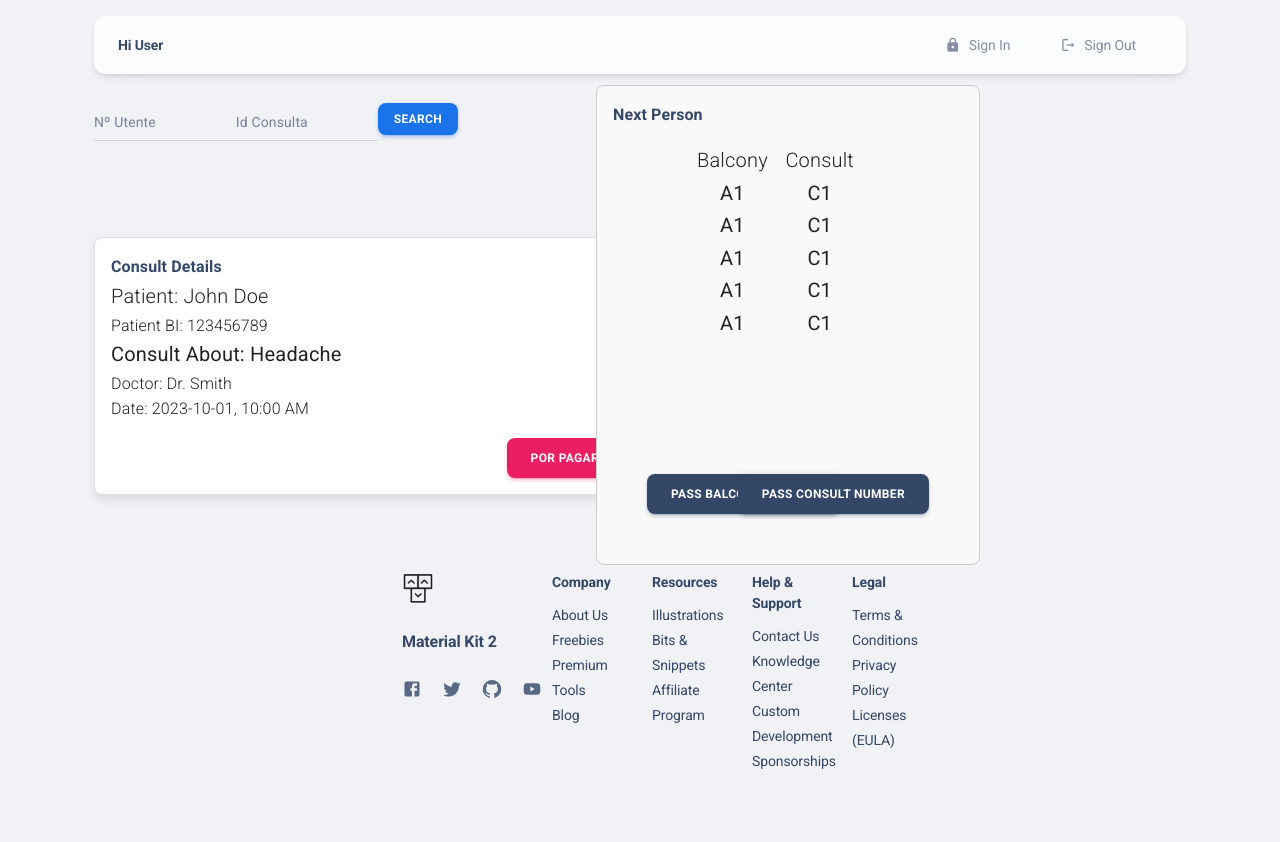
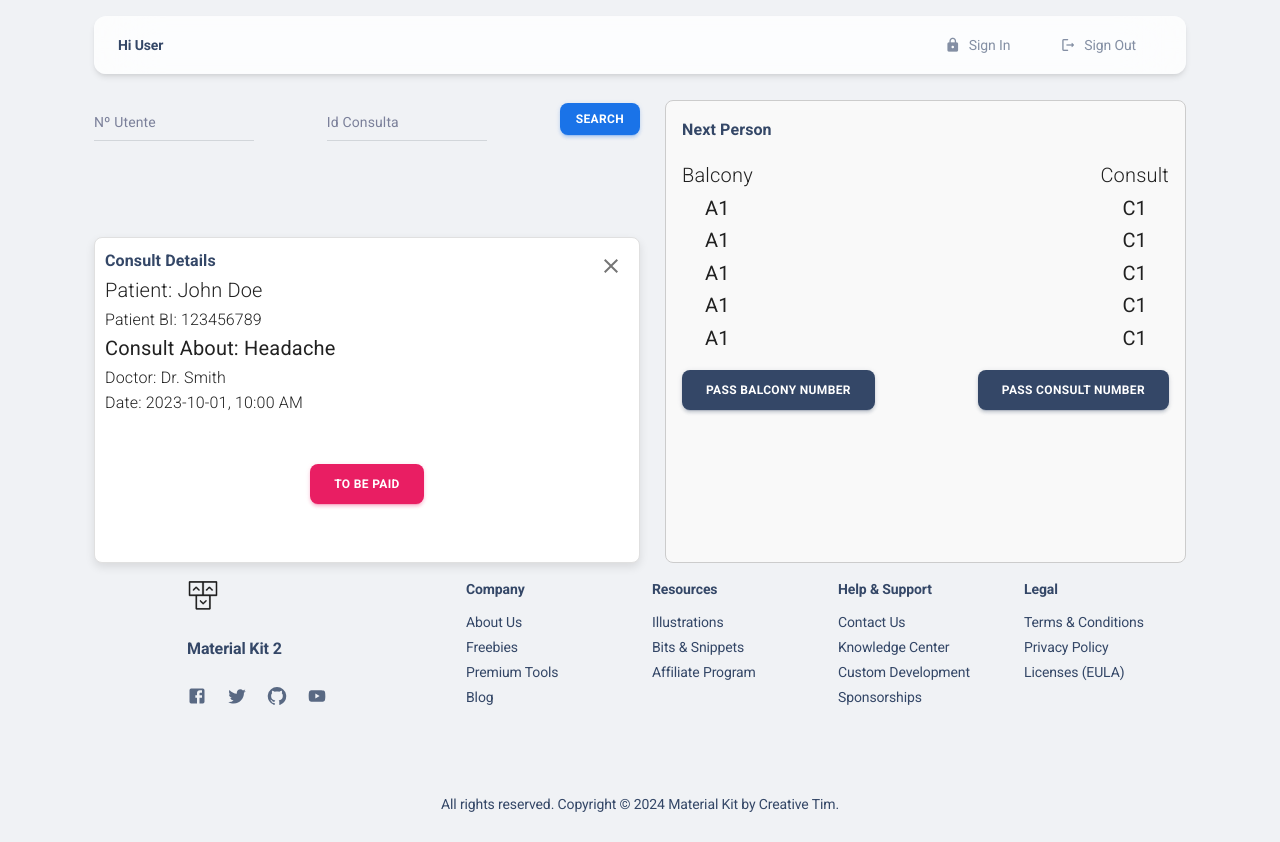
Before and after one commit to HealthSync-TQS/TQS_Project, a React (Create React App) app in the folder staff_portal/: page /presentation in a window 1280 px wide. Before the commit the page ends 800 px from the top, so only its background shows below. Built offline with nearby package versions, Linux system fonts and the light colour scheme.

Commit message:
Adjusting to smaller screens

```diff
--- a/staff_portal/src/components/DisplayScreen/DisplayScreen.js
+++ b/staff_portal/src/components/DisplayScreen/DisplayScreen.js
@@ -7,24 +7,28 @@ const DisplayScreen = ({ balconyNumber, consultNumber, onPassLeft, onPassRight }
   return (
     <Box
       sx={{
-        width: "30%",
-        height: "60%", // Set height to 100%
-        position: "fixed", // Position fixed to make it stay on the right side
-        top: 85, // Align to the top
-        right: 300, // Align to the right
-        bottom: 500, // Align to the bottom
+        height: "80%",
+        position: "relative",
         border: "1px solid #ccc",
         borderRadius: "8px",
         padding: "16px",
         backgroundColor: "#f9f9f9",
         overflow: "auto", // Enable scrolling if content overflows
+        marginLeft: "25px",
+        marginTop: "100px",
       }}
     >
       <Typography variant="h6">Next Person</Typography>
-      <Box sx={{ display: "flex", justifyContent: "space-between", marginTop: "16px" }}>
+      <Box
+        sx={{
+          display: "flex",
+          justifyContent: "space-between",
+          marginTop: "16px",
+          marginBottom: "16px",
+        }}
+      >
         <Box
           sx={{
-            position: "absolute",
             left: "100px",
             display: "flex",
           }}
@@ -40,7 +44,6 @@ const DisplayScreen = ({ balconyNumber, consultNumber, onPassLeft, onPassRight }
         </Box>
         <Box
           sx={{
-            position: "absolute",
             right: "125px",
             display: "flex",
           }}
@@ -57,26 +60,16 @@ const DisplayScreen = ({ balconyNumber, consultNumber, onPassLeft, onPassRight }
       </Box>
       <Box
         sx={{
-          position: "absolute",
           bottom: "50px",
           left: "50px",
           display: "flex",
           justifyContent: "space-between",
+          marginBottom: "16px",
         }}
       >
         <MKButton variant="contained" color="dark" onClick={onPassLeft}>
           Pass Balcony Number
         </MKButton>
-      </Box>
-      <Box
-        sx={{
-          position: "absolute",
-          bottom: "50px",
-          right: "50px",
-          display: "flex",
-          justifyContent: "space-between",
-        }}
-      >
         <MKButton variant="contained" color="dark" onClick={onPassRight}>
           Pass Consult Number
         </MKButton>
--- a/staff_portal/src/components/SearchResult/SearchResult.js
+++ b/staff_portal/src/components/SearchResult/SearchResult.js
@@ -2,14 +2,10 @@ import React, { useState } from "react";
 import { Typography, IconButton, Box } from "@mui/material";
 import PropTypes from "prop-types";
 import CloseIcon from "@mui/icons-material/Close";
-import MKButton from "components/MKButton";
+import SimpleModal from "layouts/sections/attention-catchers/modals/components/SimpleModal";
 
 const SearchResult = ({ data }) => {
   const [isVisible, setIsVisible] = useState(true);
-
-  const handleButtonClick = () => {
-    // Handle button click action
-  };
 
   const handleClose = () => {
     setIsVisible(false);
@@ -27,7 +23,7 @@ const SearchResult = ({ data }) => {
             position: "relative",
             border: "1px solid #e0e0e0",
             borderRadius: "8px",
-            padding: "16px",
+            padding: "10px",
             marginBottom: "16px",
             backgroundColor: "#ffffff",
             boxShadow: "0px 4px 10px rgba(0, 0, 0, 0.1)",
@@ -45,17 +41,7 @@ const SearchResult = ({ data }) => {
           <Typography variant="body1">Consult About: {data.consultAbout}</Typography>
           <Typography variant="body2">Doctor: {data.doctorName}</Typography>
           <Typography variant="body2">Date: {data.date}</Typography>
-          <div
-            style={{
-              display: "flex",
-              justifyContent: "flex-end",
-              marginTop: "16px",
-            }}
-          >
-            <MKButton variant="contained" color="primary" onClick={handleButtonClick}>
-              Por Pagar
-            </MKButton>
-          </div>
+          <SimpleModal />
         </Box>
       )}
     </>
--- a/staff_portal/src/layouts/sections/attention-catchers/modals/components/SimpleModal/index.js
+++ b/staff_portal/src/layouts/sections/attention-catchers/modals/components/SimpleModal/index.js
@@ -24,6 +24,7 @@ import Slide from "@mui/material/Slide";
 
 // @mui icons
 import CloseIcon from "@mui/icons-material/Close";
+import CheckCircleOutlineIcon from "@mui/icons-material/CheckCircleOutline";
 
 // Material Kit 2 React components
 import MKBox from "components/MKBox";
@@ -34,12 +35,25 @@ function SimpleModal() {
   const [show, setShow] = useState(false);
   const toggleModal = () => setShow(!show);
 
+  const [paymentConfirmed, setPaymentConfirmed] = useState(false);
+
+  const handlePayment = () => {
+    alert("Payment Confirmed!");
+    setPaymentConfirmed(true);
+    toggleModal();
+  };
+
   return (
     <MKBox component="section" py={6}>
       <Container>
         <Grid container item xs={12} lg={10} justifyContent="center" mx="auto">
-          <MKButton variant="gradient" color="info" onClick={toggleModal}>
-            Launch Demo Modal
+          <MKButton
+            variant={paymentConfirmed ? "outlined" : "contained"}
+            color={paymentConfirmed ? "success" : "primary"}
+            startIcon={paymentConfirmed ? <CheckCircleOutlineIcon /> : null}
+            onClick={toggleModal}
+          >
+            {paymentConfirmed ? "Paid" : "To Be Paid"}
           </MKButton>
         </Grid>
         <Modal open={show} onClose={toggleModal} sx={{ display: "grid", placeItems: "center" }}>
@@ -54,7 +68,7 @@ function SimpleModal() {
               shadow="xl"
             >
               <MKBox display="flex" alignItems="center" justifyContent="space-between" p={2}>
-                <MKTypography variant="h5">Your modal title</MKTypography>
+                <MKTypography variant="h5">Payment</MKTypography>
                 <CloseIcon fontSize="medium" sx={{ cursor: "pointer" }} onClick={toggleModal} />
               </MKBox>
               <Divider sx={{ my: 0 }} />
@@ -74,8 +88,8 @@ function SimpleModal() {
                 <MKButton variant="gradient" color="dark" onClick={toggleModal}>
                   close
                 </MKButton>
-                <MKButton variant="gradient" color="info">
-                  save changes
+                <MKButton variant="gradient" color="success" onClick={handlePayment}>
+                  Comfirm Payment
                 </MKButton>
               </MKBox>
             </MKBox>
--- a/staff_portal/src/pages/Presentation/index.js
+++ b/staff_portal/src/pages/Presentation/index.js
@@ -18,7 +18,6 @@ import Container from "@mui/material/Container";
 import Grid from "@mui/material/Grid";
 
 // Material Kit 2 React components
-import MKBox from "components/MKBox";
 
 // Material Kit 2 React examples
 import DefaultNavbar from "examples/Navbars/DefaultNavbar";
@@ -86,7 +85,6 @@ function Presentation() {
     console.log("Found Consult: ", foundConsult);
     setSearchResult(foundConsult);
     console.log("Search Results: ", searchResult);
-    //flag=true;
   };
 
   return (
@@ -94,11 +92,8 @@ function Presentation() {
       <DefaultNavbar routes={routes} sticky />
       <Container>
         <Grid container>
-          <Grid item xs={12} lg={4}>
+          <Grid item xs={12} lg={6}>
             <InputNumUtente onSearch={handleSearch} />
-          </Grid>
-          <Grid item xs={12} lg={12}></Grid>
-          <Grid item xs={12} lg={6}>
             <SearchResult data={searchResult} />
           </Grid>
           <Grid item xs={12} lg={6}>
@@ -111,20 +106,7 @@ function Presentation() {
           </Grid>
         </Grid>
       </Container>
-      <MKBox
-        pt={6}
-        px={1}
-        mt={6}
-        sx={{
-          position: "fixed",
-          bottom: -100,
-          left: "50%",
-          transform: "translateX(-50%)",
-          zIndex: 1000,
-        }}
-      >
-        <DefaultFooter content={footerRoutes} />
-      </MKBox>
+      <DefaultFooter content={footerRoutes} />
     </>
   );
 }
```
